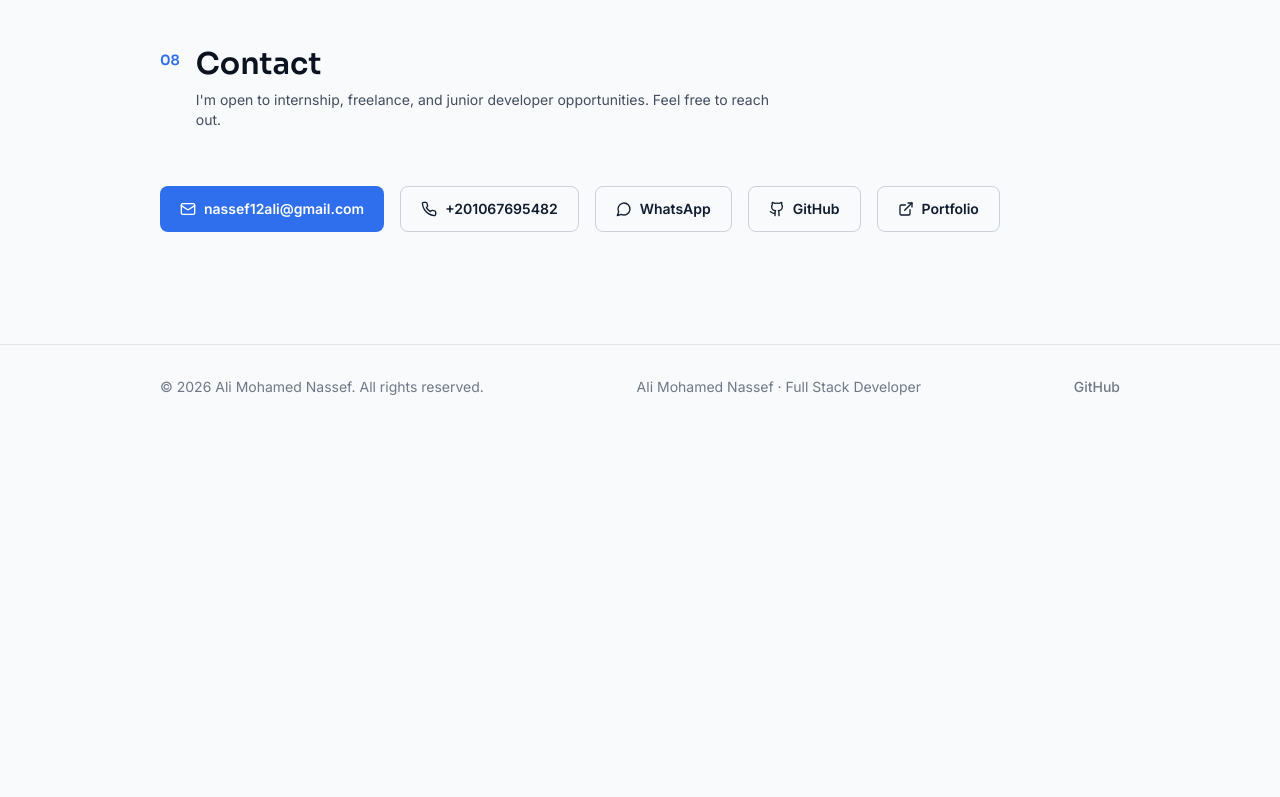
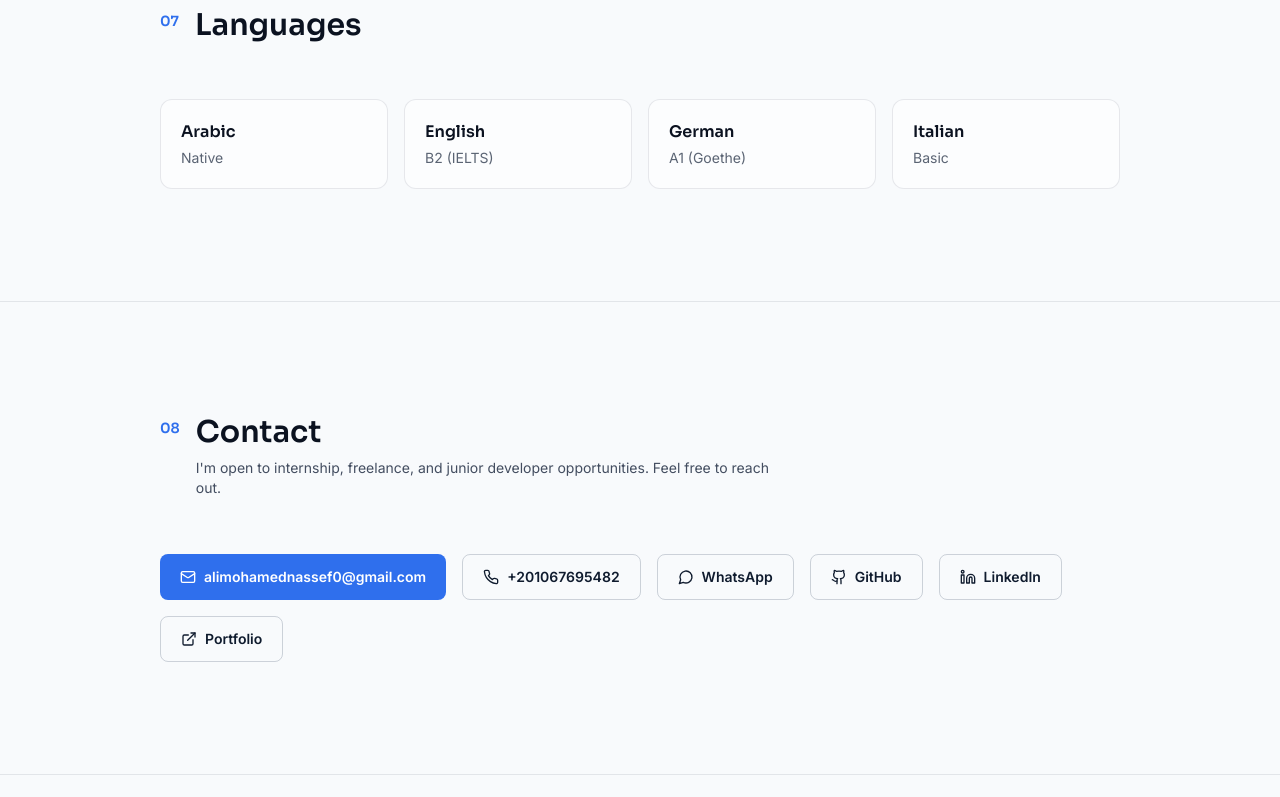
Before and after one commit to AliNassef12/portfolio, a React (Vite) app: page / in a window 1280 px wide. Shown: the part 6454-7251 px from the top of the page. Before the commit the page ends 6883 px from the top, so only its background shows below. Built offline with nearby package versions, Linux system fonts and the light colour scheme.

Commit message:
Update contact details, add Daymark, and refresh CV

```diff
--- a/src/components/Contact.tsx
+++ b/src/components/Contact.tsx
@@ -1,4 +1,4 @@
-import { ExternalLink, Github, Mail, MessageCircle, Phone } from 'lucide-react'
+import { ExternalLink, Github, Linkedin, Mail, MessageCircle, Phone } from 'lucide-react'
 import { SectionHeading } from './SectionHeading'
 import { profile } from '../data/profile'
 
@@ -48,6 +48,16 @@ export function Contact() {
             GitHub
           </a>
           <a
+            href={profile.linkedin}
+            target="_blank"
+            rel="noreferrer"
+            aria-label="Connect with Ali Mohamed Nassef on LinkedIn"
+            className="inline-flex items-center gap-2 rounded-lg border border-navy-600/20 px-5 py-3 text-sm font-semibold text-navy-800 transition-colors hover:border-accent-500/40 hover:text-accent-500 dark:border-mist-300/20 dark:text-mist-100 dark:hover:text-accent-400"
+          >
+            <Linkedin size={16} />
+            LinkedIn
+          </a>
+          <a
             href={profile.portfolio}
             target="_blank"
             rel="noreferrer"
--- a/src/data/profile.ts
+++ b/src/data/profile.ts
@@ -2,11 +2,12 @@ export const profile = {
   name: 'Ali Mohamed Nassef',
   title: 'Full Stack Developer',
   usp: 'I build modern web applications across the MERN, Django, and .NET stacks, combining React and Next.js frontends with REST APIs, reliable databases, and practical AI integration.',
-  email: 'nassef12ali@gmail.com',
+  email: 'alimohamednassef0@gmail.com',
   // Ali Nassef: shared contact details keep phone and WhatsApp links consistent.
   phone: '+201067695482',
   whatsapp: 'https://wa.me/201067695482',
   github: 'https://github.com/AliNassef12',
+  linkedin: 'https://linkedin.com/in/alinassef',
   portfolio: 'https://alinassef12.github.io/portfolio/',
-  cvPath: `${import.meta.env.BASE_URL}cv/Ali_Mohamed_Nassef_CV_Updated.pdf`,
+  cvPath: `${import.meta.env.BASE_URL}cv/Ali_Mohamed_Nassef_CV.pdf`,
 }
--- a/src/data/projects.ts
+++ b/src/data/projects.ts
@@ -2,6 +2,7 @@ import type { Project } from '../types'
 
 // Ali Nassef: only verified repository and demo links are rendered.
 export const projects: Project[] = [
+  { id: 'daymark', title: 'Daymark', technologies: ['TypeScript', 'React', 'Tailwind CSS', 'Vinext / Vite', 'Cloudflare Workers', 'D1 / SQLite', 'R2'], description: 'A full-stack productivity workspace for tasks, notes, code snippets, and PDFs.', details: ['Organizes daily, weekly, monthly, and yearly plans with priority sorting, completion tracking, and deadline alerts.', 'Includes bookmarks, name-based search, private file storage, and a 30-day recycle bin.'], repoUrl: 'https://github.com/AliNassef12/daymark', hasPlaceholders: false },
   { id: 'smart-rental-system', title: 'SmartRentalSystem', technologies: ['C#', '.NET', 'ASP.NET Core'], description: 'A full stack car-rental web application built with the .NET ecosystem.', details: ['Supports core vehicle-rental workflows through a structured web application.'], repoUrl: 'https://github.com/AliNassef12/SmartCarRental', hasPlaceholders: false },
   { id: 'atm-bank-management', title: 'ATM & Bank Management System', technologies: ['Python', 'HTML5', 'CSS3', 'JavaScript'], description: 'A web-based system for essential ATM and banking operations.', details: ['Combines a Python backend with a responsive HTML, CSS, and JavaScript interface.'], hasPlaceholders: false },
   { id: 'car-dealership-database', title: 'Car Dealership Management System', technologies: ['MySQL', 'SQL', 'Database Design'], description: 'A relational database system for dealership operations, customers, inventory, sales, services, and payments.', details: ['Uses ER modeling, primary and foreign keys, specialization, and one-to-one, one-to-many, and many-to-many relationships.'], hasPlaceholders: false },
```
Also changed, not shown: 2 other files (tests, documents, lock files or other folders).
